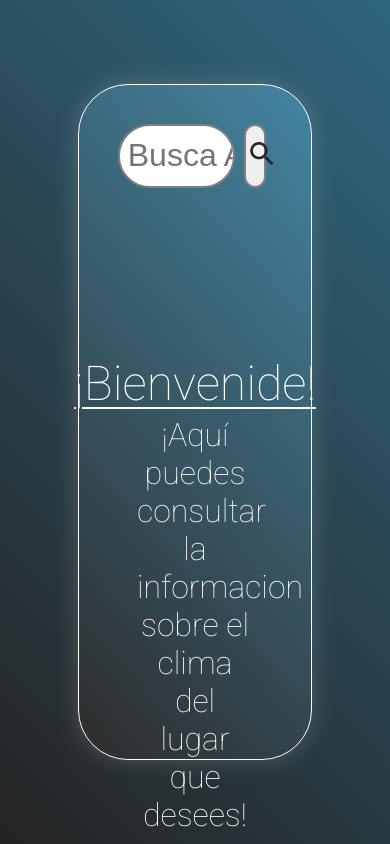
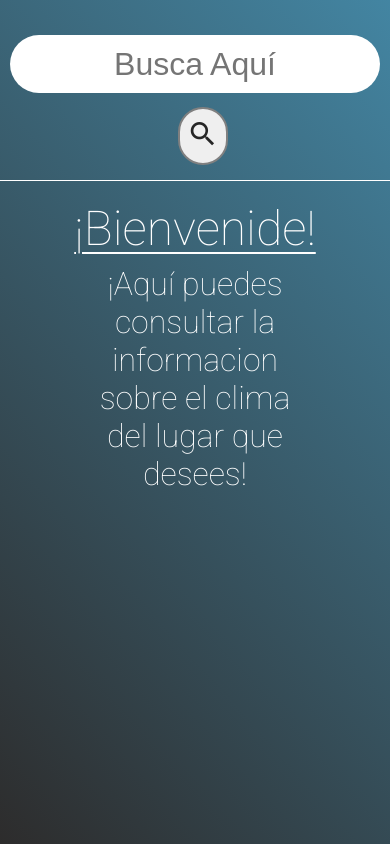
Before and after one commit to Juanjolop22/weather-app, a website built with Vite: page src/index.html in a window 390 px wide. Built offline with nearby package versions, Linux system fonts and the light colour scheme.

Commit message:
media querys for movile added

```diff
--- a/src/style.scss
+++ b/src/style.scss
@@ -175,7 +175,55 @@ $colorwhite: white;
       color: rgb(227, 225, 225);
       margin-bottom: 4%;
   }
+}
 
+@media (max-width: 600px){
+  .container{
+    @include searchLocationItemsSize(100%, 100%);
+    border: none;
+    border-radius: 0px
+  }
+  .search-location{
+    height: 20%;
+    flex-direction: column;
+    margin-bottom: 0;
+    align-items: center;
+    justify-content: center;
+    border-bottom: 1px solid $colorwhite;
+    box-shadow: 0 4px px $colorwhite;
+    z-index: 1;
 
-
+    .button-container{
+      @include searchLocationItemsSize(40%, 40% );
+      justify-content: center;
+      margin-top: 2%;
+      .button{
+      @include searchLocationItemsSize(100%, 100% );
+      }
+    }
+    .input-container{
+      justify-content: center;
+      @include searchLocationItemsSize(100%, 40% );
+      #input{
+        border: 0 solid $colorwhite;
+        text-align: center;
+        padding: 0;
+        width: 95%;
+      }
+    }
+  }
+  .weather-text-visible{
+    height: 80%;
+    margin-top: 5%;
+    font-size: medium;
+  }
+  .weather-info{
+    margin-top: 0px;
+    border-radius: 0px;
+    font-size: 75%;
+    p{
+      font-size: 30px;
+      text-align: center;
+    }
+  }
 }
```
Also changed, not shown: src/style.css, 1 other file.
